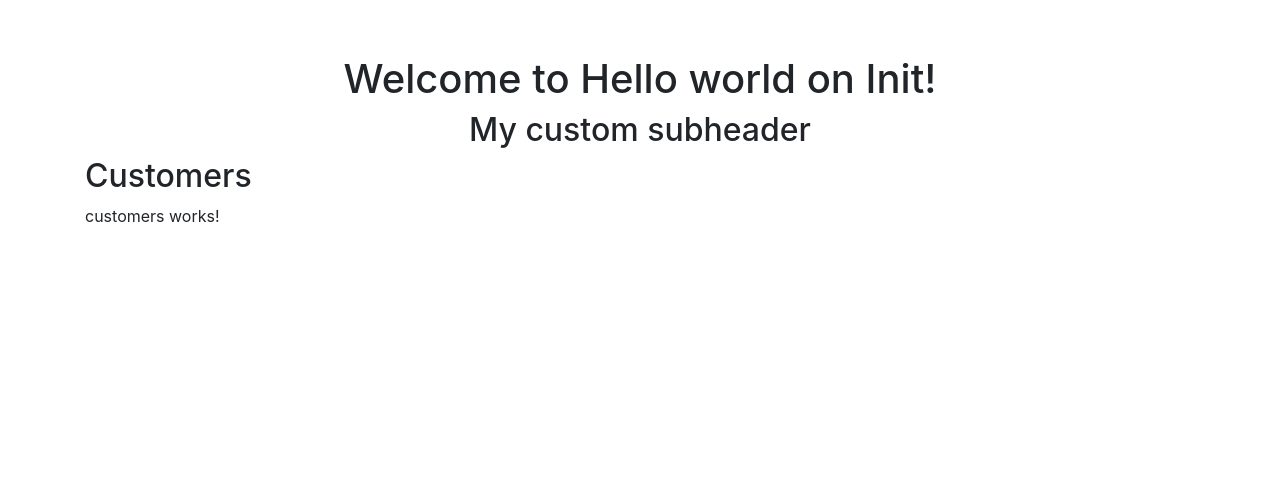
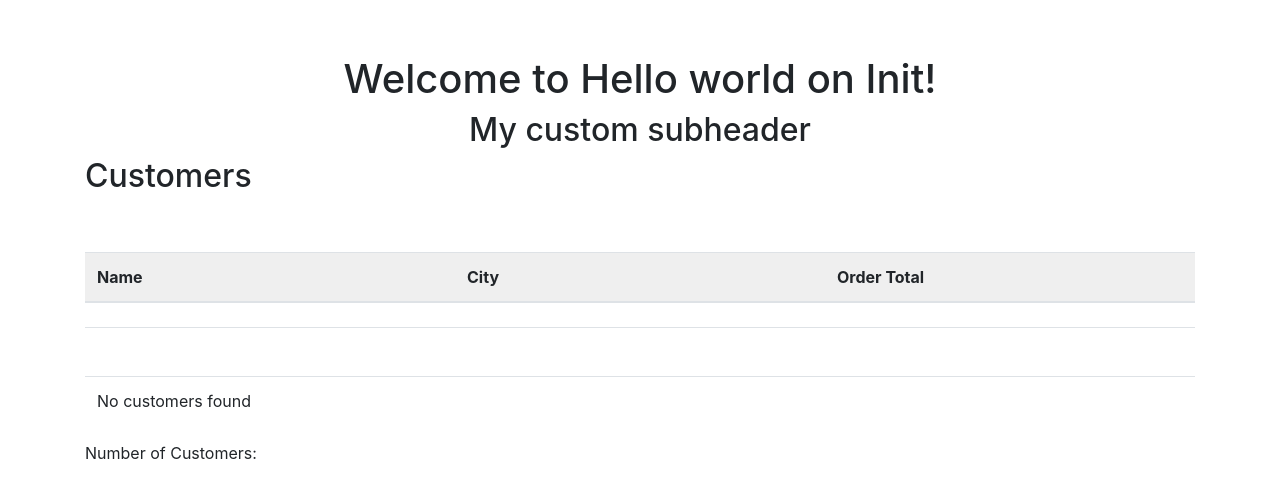
Before and after one commit to ZeroMajor/first-angular-app, an Angular app: page / in a window 1280 px wide. Shown: the top 498 px of the page. Built offline with nearby package versions, Linux system fonts and the light colour scheme.

Commit message:
customers' list (dummy)

```diff
--- /dev/null
+++ b/src/app/customers/customer-list/customer-list.component.html
@@ -0,0 +1,31 @@
+<br />
+<br />
+<table class="table table-hover">
+    <thead>
+        <tr>
+            <th>Name</th>
+            <th>City</th>
+            <th>Order Total</th>
+        </tr>
+    </thead>
+    <tr>
+        <td>
+            <a>
+
+            </a>
+        </td>
+        <td></td>
+        <td></td>
+    </tr>
+    <tr>
+        <td colspan="2">&nbsp;</td>
+        <td>
+
+        </td>
+    </tr>
+    <tr>
+        <td colspan="4">No customers found</td>
+    </tr>
+</table>
+Number of Customers:
+<br />
--- /dev/null
+++ b/src/app/customers/customer-list/customer-list.component.ts
@@ -0,0 +1,18 @@
+import { Component, OnInit } from '@angular/core';
+
+@Component({
+  selector: 'app-customer-list',
+  templateUrl: './customer-list.component.html',
+  styleUrls: ['./customer-list.component.css']
+})
+export class CustomerListComponent implements OnInit {
+  filteredCustomers: any[] = [];
+  customersOrderTotal: number;
+  currencyCode: string = 'USD';
+
+  constructor() { }
+
+  ngOnInit() {
+  }
+
+}
--- a/src/app/customers/customers.component.html
+++ b/src/app/customers/customers.component.html
@@ -1,4 +1,2 @@
 <h2>{{ title }}</h2>
-<p>
-  customers works!
-</p>
+<app-customer-list></app-customer-list>
--- a/src/app/customers/customers.module.ts
+++ b/src/app/customers/customers.module.ts
@@ -2,9 +2,10 @@
 import { NgModule } from '@angular/core';
 
 import { CustomersComponent } from './customers.component';
+import { CustomerListComponent } from './customer-list/customer-list.component';
 
 @NgModule({
-    declarations: [CustomersComponent],
+    declarations: [CustomersComponent, CustomerListComponent],
     imports: [CommonModule],
     exports: [CustomersComponent]
 })
```
Also changed, not shown: src/app/customers/customer-list/customer-list.component.css (added), 1 other file (tests, documents, lock files or other folders).
